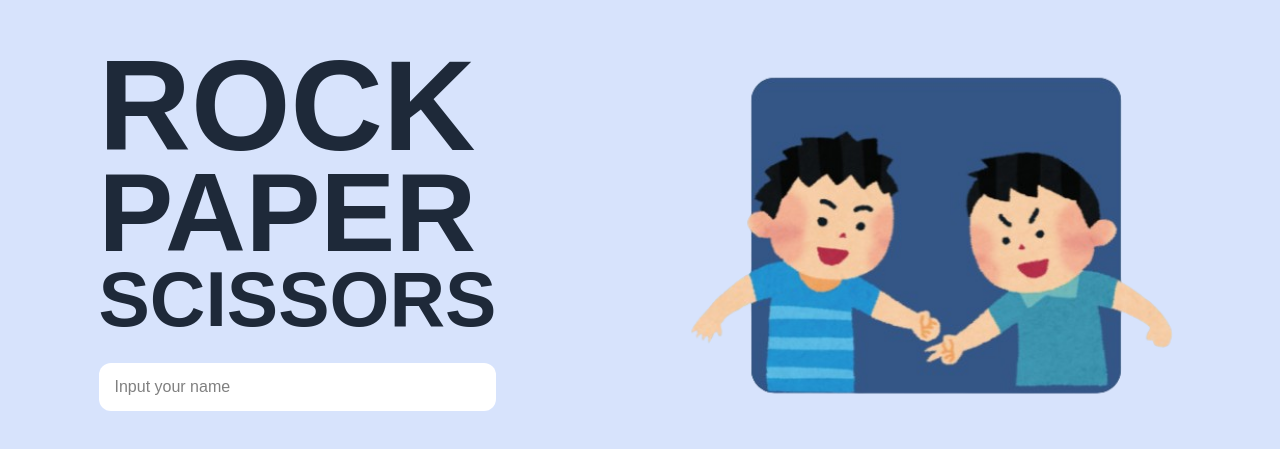
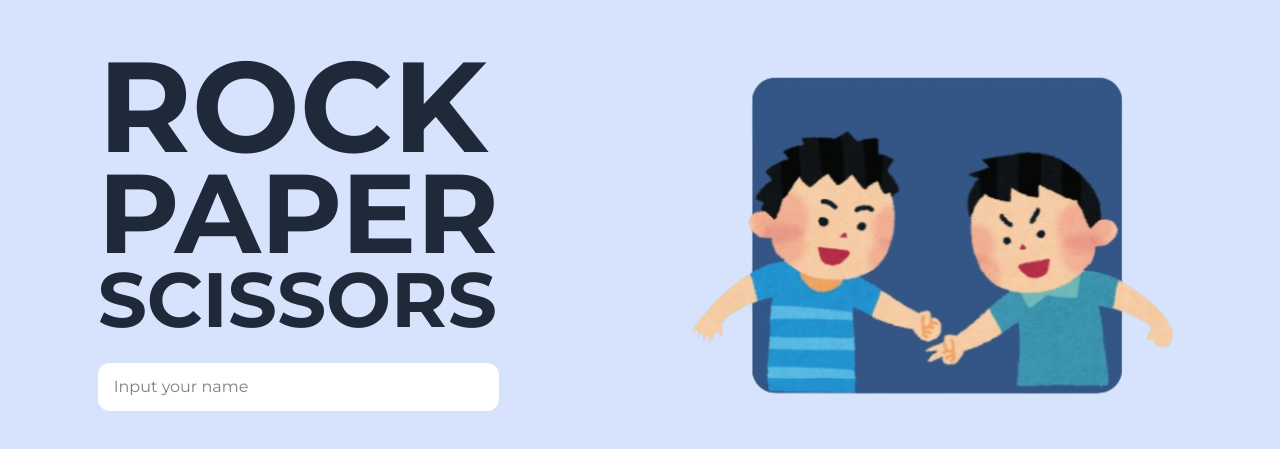
Before and after one commit to mrkjshcabute/rock-paper-scissors, a Vue app: page / in a window 1280 px wide. Shown: the part 167-616 px from the top of the page. Built offline with nearby package versions, Linux system fonts and the light colour scheme.

Commit message:
polish ui

```diff
--- a/index.html
+++ b/index.html
@@ -3,6 +3,7 @@
   <head>
     <meta charset="UTF-8">
     <link rel="icon" type="image/png" href="src/assets/rps.png ">
+    <link href="https://fonts.googleapis.com/css2?family=Montserrat:ital,wght@0,100..900;1,100..900&display=swap" rel="stylesheet">
     <meta name="viewport" content="width=device-width, initial-scale=1.0">
     <title>Rock-Paper-Scissors</title>
   </head>
--- a/src/assets/main.css
+++ b/src/assets/main.css
@@ -1,8 +1,9 @@
 @import "tailwindcss";
 @import 'primeicons/primeicons.css';
-@import url('https://fonts.googleapis.com/css2?family=Montserrat:ital,wght@0,100..900;1,100..900&display=swap');
 
 body {
   background-color: #d7e3fc;
   font-family: 'Montserrat', sans-serif;
+  -webkit-tap-highlight-color: transparent;
+  -webkit-touch-callout: none;
 }
--- a/src/pages/Main.vue
+++ b/src/pages/Main.vue
@@ -85,7 +85,7 @@
 </script>
 
 <template>
-  <div class="h-screen  flex flex-col items-center justify-center p-4">
+  <div class="h-screen flex flex-col items-center justify-center p-4">
     <div class="w-[20rem] md:w-[25rem]">
       <transition name="fade" mode="out-in">
         <div v-if="showResult" key="result" class="text-center text-xl space-y-4 flex flex-col items-center justify-around h-screen">
```
